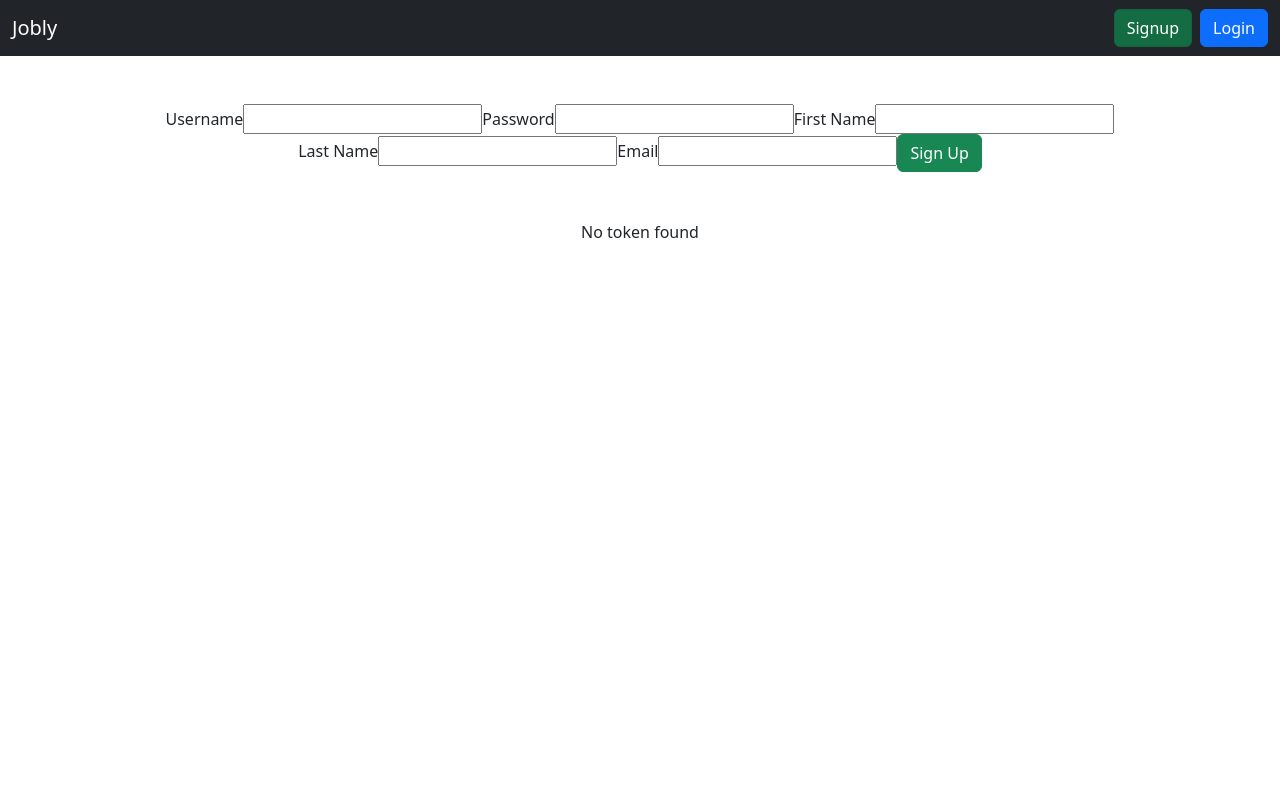
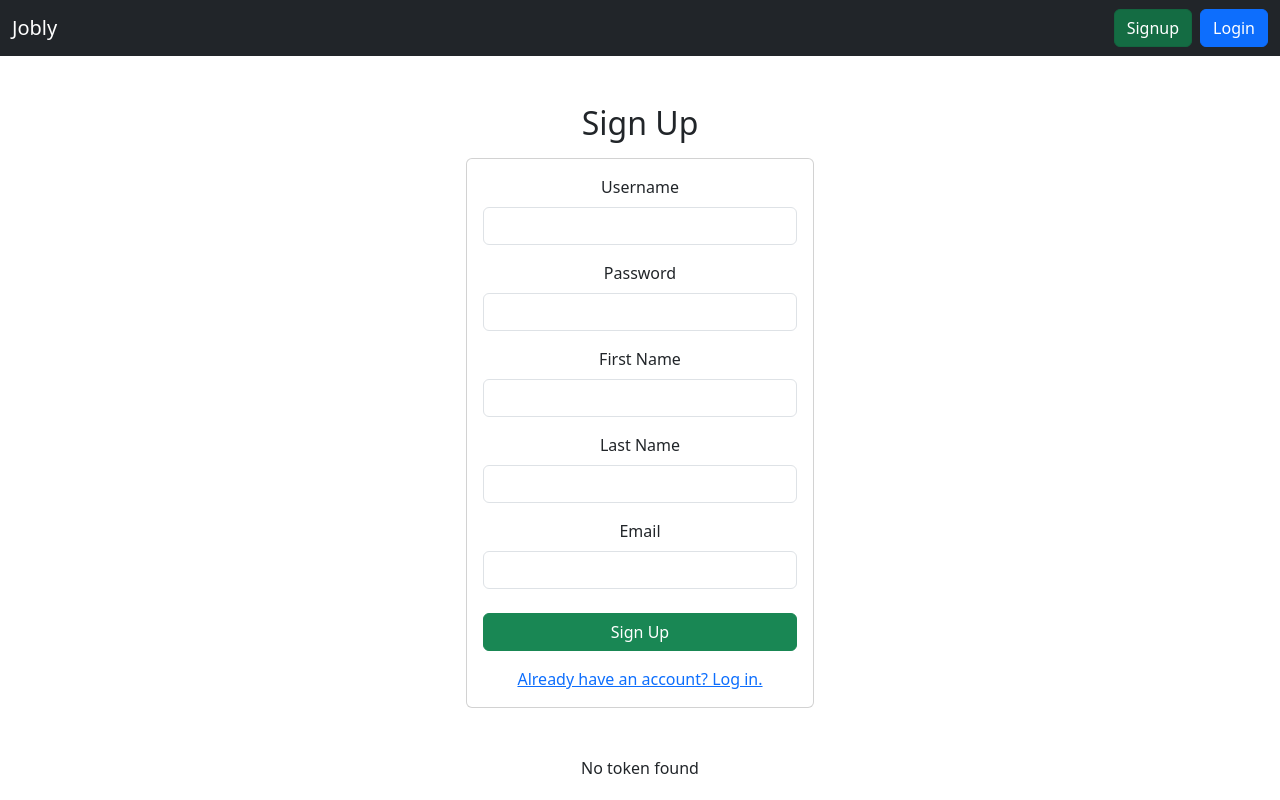
Before and after one commit to jassibacha/Jobly-Frontend, a React (Create React App) app: page /signup in a window 1280 px wide. Built offline with nearby package versions, Linux system fonts and the light colour scheme; no server answers.

Commit message:
Form redesigns

```diff
--- a/src/auth/LoginForm.js
+++ b/src/auth/LoginForm.js
@@ -1,5 +1,5 @@
 import React, { useState } from 'react';
-import { useNavigate } from 'react-router-dom';
+import { useNavigate, Link } from 'react-router-dom';
 
 function LoginForm({ login }) {
     const navigate = useNavigate();
@@ -22,6 +22,8 @@ function LoginForm({ login }) {
         console.log('Login handleSubmit Result', result);
         if (result.success) {
             console.log('Result success, redirecting to /companies');
+            // Navigate is having issues with redirect, might be a state issue
+            // We might need to set a timeout here
             navigate('/companies');
         } else {
             setFormErrors(result.errors);
@@ -40,8 +42,14 @@ function LoginForm({ login }) {
     }
 
     return (
+        <div className="LoginForm">
+            <div className="container col-md-6 offset-md-3 col-lg-4 offset-lg-4">
+                <h2 className="mb-3 text-center">Login</h2>
+
+                <div className="card text-left">
+                    <div className="card-body text-left">
                         <form onSubmit={handleSubmit}>
-            <div className="form-group">
+                            <div className="form-group mb-3">
                                 <label htmlFor="username">Username</label>
                                 <input
                                     type="text"
@@ -52,7 +60,8 @@ function LoginForm({ login }) {
                                     onChange={handleChange}
                                 />
                             </div>
-            <div className="form-group">
+
+                            <div className="form-group mb-4">
                                 <label htmlFor="password">Password</label>
                                 <input
                                     type="password"
@@ -63,13 +72,28 @@ function LoginForm({ login }) {
                                     onChange={handleChange}
                                 />
                             </div>
+
                             {formErrors.length ? (
-                <div className="alert">{formErrors}</div>
+                                <div className="alert alert-danger">
+                                    {formErrors}
+                                </div>
                             ) : null}
-            <button type="submit" className="btn btn-primary">
+
+                            <button
+                                type="submit"
+                                className="btn btn-primary w-100 mb-4"
+                            >
                                 Login
                             </button>
+
+                            <div className="text-center">
+                                <Link to="/signup">No account? Sign up.</Link>
+                            </div>
                         </form>
+                    </div>
+                </div>
+            </div>
+        </div>
     );
 }
 
--- a/src/auth/SignupForm.js
+++ b/src/auth/SignupForm.js
@@ -1,6 +1,5 @@
 import React, { useState } from 'react';
-import { useNavigate } from 'react-router-dom';
-import JoblyApi from '../api/api';
+import { useNavigate, Link } from 'react-router-dom';
 
 /**
  * Component for the signup form.
@@ -49,61 +48,117 @@ function SignupForm({ signup }) {
     }
 
     return (
+        <form className="SignupForm">
+            <div className="container col-md-6 offset-md-3 col-lg-4 offset-lg-4">
+                <h2 className="mb-3 text-center">Sign Up</h2>
+
+                <div className="card text-left">
+                    <div className="card-body text-left">
                         <form onSubmit={handleSignup}>
-            <label>
+                            <div className="form-group mb-3">
+                                <label
+                                    htmlFor="username"
+                                    className="form-label"
+                                >
                                     Username
+                                </label>
                                 <input
                                     type="text"
+                                    id="username"
                                     name="username"
+                                    className="form-control"
                                     value={formData.username}
                                     onChange={handleChange}
                                 />
+                            </div>
+
+                            <div className="form-group mb-3">
+                                <label
+                                    htmlFor="password"
+                                    className="form-label"
+                                >
+                                    Password
                                 </label>
-            <label>
-                Password
                                 <input
                                     type="password"
+                                    id="password"
                                     name="password"
+                                    className="form-control"
                                     value={formData.password}
                                     onChange={handleChange}
                                 />
+                            </div>
+
+                            <div className="form-group mb-3">
+                                <label
+                                    htmlFor="firstName"
+                                    className="form-label"
+                                >
+                                    First Name
                                 </label>
-            <label>
-                First Name
                                 <input
                                     type="text"
+                                    id="firstName"
                                     name="firstName"
+                                    className="form-control"
                                     value={formData.firstName}
                                     onChange={handleChange}
                                 />
+                            </div>
+
+                            <div className="form-group mb-3">
+                                <label
+                                    htmlFor="lastName"
+                                    className="form-label"
+                                >
+                                    Last Name
                                 </label>
-            <label>
-                Last Name
                                 <input
                                     type="text"
+                                    id="lastName"
                                     name="lastName"
+                                    className="form-control"
                                     value={formData.lastName}
                                     onChange={handleChange}
                                 />
+                            </div>
+
+                            <div className="form-group mb-4">
+                                <label htmlFor="email" className="form-label">
+                                    Email
                                 </label>
-            <label>
-                Email
                                 <input
-                    type="text"
+                                    type="email"
+                                    id="email"
                                     name="email"
+                                    className="form-control"
                                     value={formData.email}
                                     onChange={handleChange}
                                 />
-            </label>
+                            </div>
 
-            {/* Make an alert div later */}
                             {formErrors.length ? (
-                <div className="alert">{formErrors}</div>
+                                <div className="alert alert-danger">
+                                    {formErrors}
+                                </div>
                             ) : null}
 
-            <button type="submit" className="btn btn-success">
+                            <button
+                                type="submit"
+                                className="btn btn-success w-100 mb-3"
+                            >
                                 Sign Up
                             </button>
+
+                            <div className="text-center">
+                                <Link to="/login">
+                                    Already have an account? Log in.
+                                </Link>
+                            </div>
+                        </form>
+                    </div>
+                </div>
+            </div>
         </form>
     );
 }
```
Lines whose indentation alone changed are shown as unchanged.
